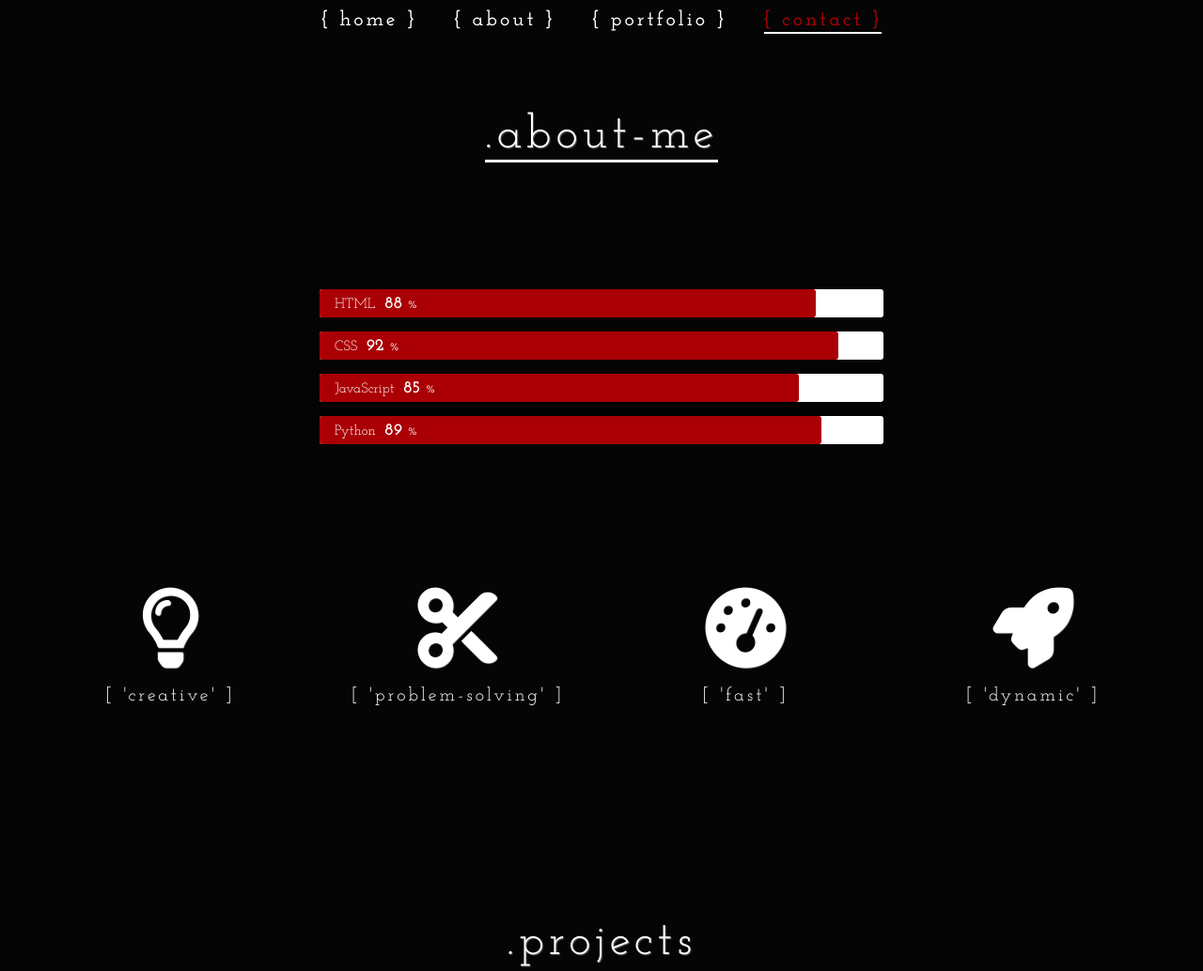
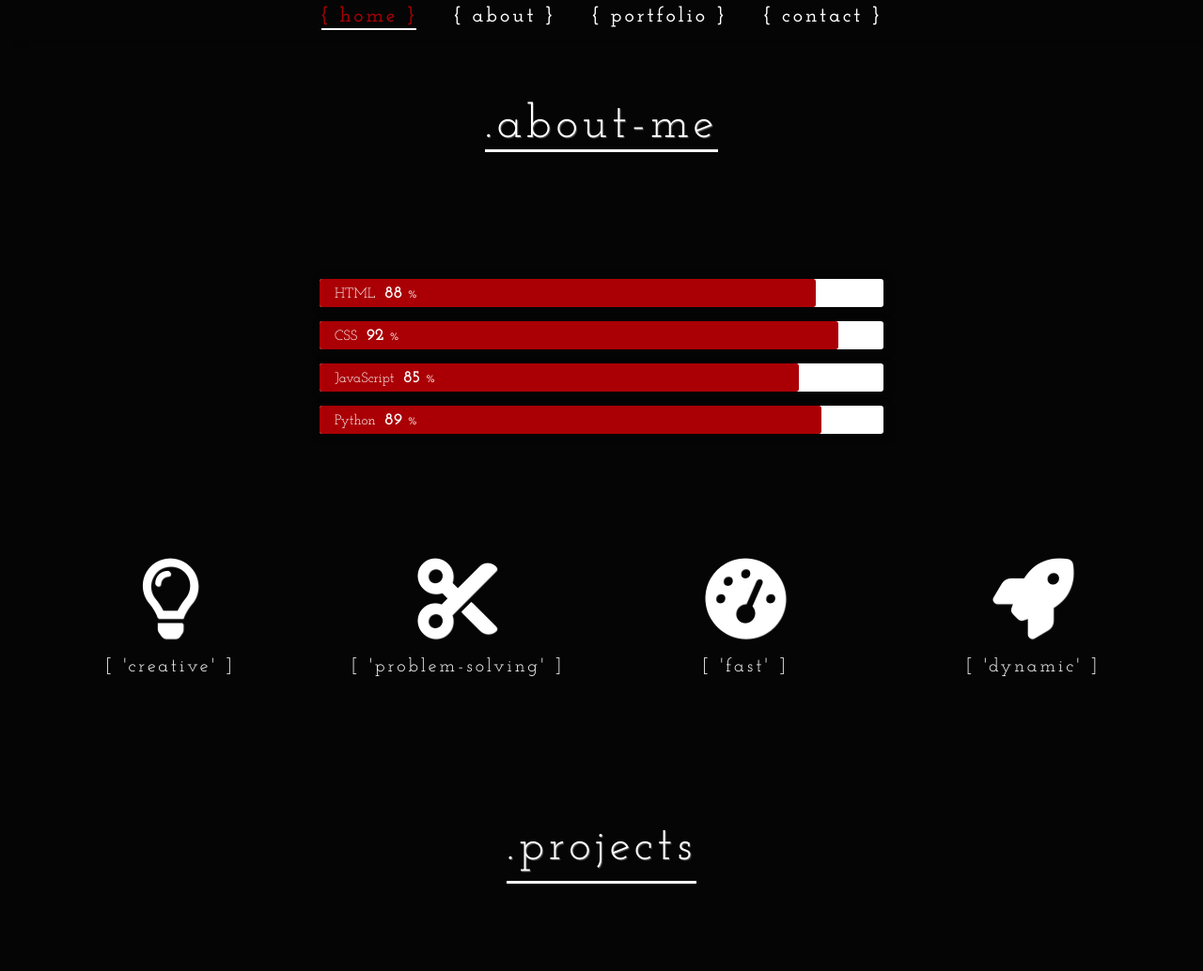
Before and after one commit to DChelin/chelin.dev, a PHP site: page / in a window 1280 px wide. Shown: the part 812-1846 px from the top of the page at 94% size. Run offline with PHP 8.4, Linux system fonts and the light colour scheme; some libraries are stand-ins or nearby versions; some web fonts are replaced.

Commit message:
white space fix

```diff
--- a/index.html
+++ b/index.html
@@ -20,7 +20,7 @@
     <link href="<link rel="preconnect" href="https://fonts.googleapis.com">
     <link rel="preconnect" href="https://fonts.gstatic.com" crossorigin>
     <link href="https://fonts.googleapis.com/css2?family=Courier+Prime:wght@400;700&family=Josefin+Slab:wght@100;200;300;400;500;600;700&family=Jost:wght@100;200;300;400;500;600;700;800;900&family=Turret+Road:wght@200;300;400;500;700;800&display=swap"
-    rel="stylesheet">"
+    rel="stylesheet">
 </head>
 <body>
     <div class="container">
--- a/style.css
+++ b/style.css
@@ -82,8 +82,8 @@
     background-color: #333;
     border: .3rem solid #fff;
     padding: .5rem 1rem;
-    margin-top: 2rem;
-    margin-bottom: 2rem;
+    margin-top: 3rem;
+    margin-bottom: 1rem;
     text-transform: lowercase;
     letter-spacing: 0.3rem;
 }
@@ -92,7 +92,7 @@
 /*Navbar*/
 .navbar{
     width: 100%;
-    height: 4rem;
+    height: 5.5rem;
     background-color: #050505;
     box-shadow: 2rem .2rem .5rem #050505;
     padding-bottom: 1.3rem;
@@ -202,11 +202,11 @@
 
 .services{
     width: 100%;
-    height: 25vh;
+    height: 20vh;
     display: flex;
     justify-content: space-evenly;
     align-items: center;
-    margin-bottom: -1rem;
+    margin-bottom: -6rem;
 }
 
 .service{
@@ -352,11 +352,13 @@
     box-shadow: none;
     border-color: #fff;
     margin-bottom: 2.5rem;
+    margin-top: -8rem;
 }
 
 .contact-form{
     width: 50rem;
     flex-direction: column;
+    margin-bottom: -2rem;
 }
 
 .contact-form input,
```
